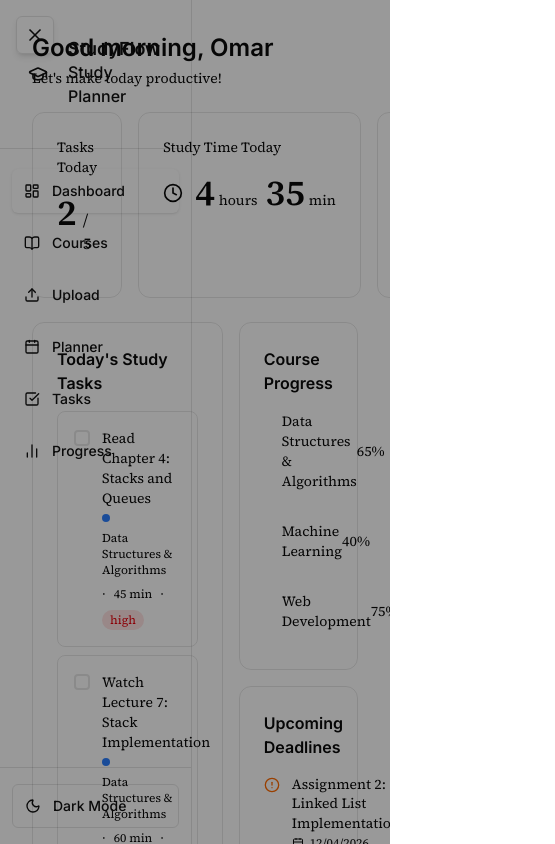
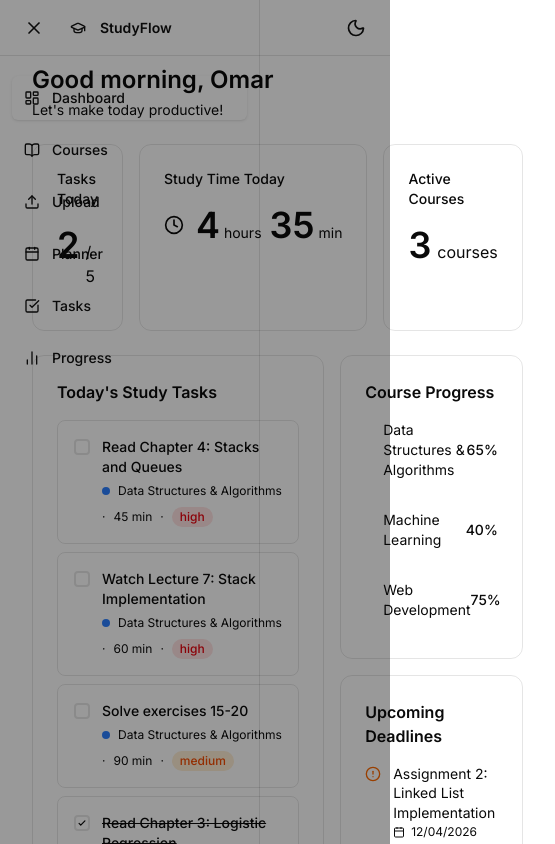
Before and after one commit to omar-z-z/StudyFlow, a Next.js app in the folder frontend/: page / in a window 390 px wide. Both pictures are taken after a click on the button 35 px from the left and 35 px from the top of the page. Shown: the top 844 px of the page, 555 px wide, since content can reach past the window. Built offline with nearby package versions, Linux system fonts and the light colour scheme.

Commit message:
Implement Sidebar component with mobile top bar, navigation items, and dark mode toggle; refactor layout and styles

```diff
--- a/frontend/app/(root)/layout.tsx
+++ b/frontend/app/(root)/layout.tsx
@@ -1,11 +1,13 @@
-import Sidebar from "@/components/Sidebar";
+import Sidebar from "@/components/Sidebar/Sidebar";
 import React from "react";
 
 const MainLayout = ({ children }: { children: React.ReactNode }) => {
   return (
     <div className="flex min-h-screen bg-background">
       <Sidebar />
-      {children}
+      <div className="md:ml-0 pt-8 md:pt-0">
+        {children}
+      </div>
     </div>
   );
 };
--- a/frontend/components/Sidebar.tsx
+++ b/frontend/components/Sidebar.tsx
@@ -8,18 +8,28 @@ import { Button } from "./basicComponents/button";
 import navItems from "@/lib/sidebarNavItems";
 
 export default function Sidebar() {
-  // "Dashboard" is the default active page
   const pathname = usePathname();
   const [menuOpen, setMenuOpen] = useState(false);
+  const [darkMode, setDarkMode] = useState(false);
 
   // Read system preference on first load so the icon matches reality
-  const [darkMode, setDarkMode] = useState(false);
-
   useEffect(() => {
     const isDark = document.documentElement.classList.contains("dark");
     setDarkMode(isDark);
+  }, []);
+
+  // Close the mobile menu whenever the route changes
+  useEffect(() => {
     setMenuOpen(false);
-  }, []);
+  }, [pathname]);
+
+  // Prevent body scroll while the mobile menu is open
+  useEffect(() => {
+    document.body.style.overflow = menuOpen ? "hidden" : "";
+    return () => {
+      document.body.style.overflow = "";
+    };
+  }, [menuOpen]);
 
   const toggleDark = () => {
     const html = document.documentElement;
@@ -34,28 +44,65 @@ export default function Sidebar() {
 
   return (
     <>
-      <button
-        className="fixed top-4 left-4 z-50 p-2 rounded-md bg-background border border-border shadow-md md:hidden"
-        onClick={() => setMenuOpen(!menuOpen)}
-      >
-        {menuOpen ? <X className="w-5 h-5" /> : <Menu className="w-5 h-5" />}
-      </button>
+      {/* ── Mobile top bar ─────────────────────────────────────────── */}
+      <header className="fixed top-0 left-0 right-0 z-50 h-14 flex items-center px-4 gap-3 bg-background border-b border-border md:hidden">
+        <button
+          aria-label={menuOpen ? "Close menu" : "Open menu"}
+          onClick={() => setMenuOpen(!menuOpen)}
+          className="p-2 rounded-md hover:bg-muted transition-colors"
+        >
+          {menuOpen ? (
+            <X className="w-5 h-5" />
+          ) : (
+            <Menu className="w-5 h-5" />
+          )}
+        </button>
+
+        {/* Brand mark */}
+        <div className="flex items-center gap-2">
+          <div className="w-7 h-7 rounded-lg bg-primary flex items-center justify-center shrink-0">
+            <GraduationCap className="w-4 h-4 text-primary-foreground" />
+          </div>
+          <span className="text-sm font-semibold text-foreground">
+            StudyFlow
+          </span>
+        </div>
+
+        {/* Dark-mode toggle lives in the top bar on mobile */}
+        <button
+          aria-label="Toggle dark mode"
+          onClick={toggleDark}
+          className="ml-auto p-2 rounded-md hover:bg-muted transition-colors"
+        >
+          {darkMode ? (
+            <Sun className="w-5 h-5" />
+          ) : (
+            <Moon className="w-5 h-5" />
+          )}
+        </button>
+      </header>
+
+      {/* ── Backdrop ───────────────────────────────────────────────── */}
       {menuOpen && (
         <div
           className="fixed inset-0 z-30 bg-black/40 md:hidden"
           onClick={() => setMenuOpen(false)}
         />
       )}
+
+      {/* ── Sidebar panel ──────────────────────────────────────────── */}
       <aside
         className={`
-          fixed z-40 flex flex-col w-48 md:w-56 lg:w-64 min-h-screen bg-background border-r border-border shrink-0
+          fixed z-40 flex flex-col h-full min-h-screen
+          bg-background border-r border-border shrink-0
           transition-transform duration-300 ease-in-out
+          w-[260px]
           ${menuOpen ? "translate-x-0" : "-translate-x-full"}
-          md:relative md:translate-x-0
+          md:relative md:translate-x-0 md:w-1/5 md:max-w-[250px]
         `}
       >
-        {/* Logo */}
-        <div className="px-5 py-10 border-b border-border">
+        {/* Logo — hidden on mobile (shown in the top bar instead) */}
+        <div className="hidden md:flex px-5 py-10 border-b border-border">
           <div className="flex items-center gap-3">
             <div className="w-9 h-9 rounded-lg bg-primary flex items-center justify-center shrink-0">
               <GraduationCap className="w-5 h-5 text-primary-foreground" />
@@ -70,6 +117,9 @@ export default function Sidebar() {
             </div>
           </div>
         </div>
+
+        {/* On mobile, push content below the fixed top bar */}
+        <div className="h-14 md:hidden shrink-0" />
 
         {/* Nav Items */}
         <nav className="flex-1 px-3 py-4 space-y-1 overflow-y-auto">
@@ -86,7 +136,7 @@ export default function Sidebar() {
                     isActive ? "shadow-sm" : "text-muted-foreground"
                   }`}
                 >
-                  <Icon className="w-10 h-10 shrink-0" />
+                  <Icon className="w-5 h-5 shrink-0" />
                   {label}
                 </Button>
               </Link>
@@ -94,8 +144,8 @@ export default function Sidebar() {
           })}
         </nav>
 
-        {/* Dark Mode Toggle */}
-        <div className="px-3 py-4 border-t border-border">
+        {/* Dark Mode Toggle — desktop only (mobile version is in the top bar) */}
+        <div className="hidden md:block px-3 py-4 border-t border-border">
           <Button
             onClick={toggleDark}
             variant="outline"
--- /dev/null
+++ b/frontend/components/Sidebar/MobileTopBar.tsx
@@ -0,0 +1,43 @@
+import { GraduationCap, Menu, Moon, Sun, X } from "lucide-react";
+
+interface MobileTopBarProps {
+  menuOpen: boolean;
+  darkMode: boolean;
+  onMenuToggle: () => void;
+  onDarkToggle: () => void;
+}
+
+export default function MobileTopBar({
+  menuOpen,
+  darkMode,
+  onMenuToggle,
+  onDarkToggle,
+}: MobileTopBarProps) {
+  return (
+    <header className="fixed top-0 left-0 right-0 z-50 h-14 flex items-center px-4 gap-3 bg-background border-b border-border md:hidden">
+      <button
+        aria-label={menuOpen ? "Close menu" : "Open menu"}
+        onClick={onMenuToggle}
+        className="p-2 rounded-md hover:bg-muted transition-colors"
+      >
+        {menuOpen ? <X className="w-5 h-5" /> : <Menu className="w-5 h-5" />}
+      </button>
+
+      {/* Brand */}
+      <div className="flex items-center gap-2">
+        <div className="w-7 h-7 rounded-lg bg-primary flex items-center justify-center shrink-0">
+          <GraduationCap className="w-4 h-4 text-primary-foreground" />
+        </div>
+        <span className="text-sm font-semibold text-foreground">StudyFlow</span>
+      </div>
+
+      <button
+        aria-label="Toggle dark mode"
+        onClick={onDarkToggle}
+        className="ml-auto p-2 rounded-md hover:bg-muted transition-colors"
+      >
+        {darkMode ? <Sun className="w-5 h-5" /> : <Moon className="w-5 h-5" />}
+      </button>
+    </header>
+  );
+}
--- /dev/null
+++ b/frontend/components/Sidebar/Sidebar.tsx
@@ -0,0 +1,99 @@
+"use client";
+
+import { useEffect, useState } from "react";
+import { GraduationCap, Moon, Sun } from "lucide-react";
+import { usePathname } from "next/navigation";
+import { Button } from "@/components/basicComponents/button";
+import { useDarkMode } from "@/hooks/useDarkMode";
+import MobileTopBar from "./MobileTopBar";
+import SidebarNav from "./SidebarNav";
+
+export default function Sidebar() {
+  const pathname = usePathname();
+  const { darkMode, toggleDark } = useDarkMode();
+  const [menuOpen, setMenuOpen] = useState(false);
+
+  // Close drawer on route change
+  useEffect(() => {
+    setMenuOpen(false);
+  }, [pathname]);
+
+  // Lock body scroll while drawer is open
+  useEffect(() => {
+    document.body.style.overflow = menuOpen ? "hidden" : "";
+    return () => {
+      document.body.style.overflow = "";
+    };
+  }, [menuOpen]);
+
+  return (
+    <>
+      {/* Top bar — mobile only */}
+      <MobileTopBar
+        menuOpen={menuOpen}
+        darkMode={darkMode}
+        onMenuToggle={() => setMenuOpen((prev) => !prev)}
+        onDarkToggle={toggleDark}
+      />
+
+      {/* Backdrop — closes drawer on outside tap */}
+      {menuOpen && (
+        <div
+          className="fixed inset-0 z-30 bg-black/40 md:hidden"
+          onClick={() => setMenuOpen(false)}
+        />
+      )}
+
+      {/* Sidebar panel */}
+      <aside
+        className={`
+          fixed z-40 flex flex-col h-full min-h-screen
+          bg-background border-r border-border shrink-0
+          transition-transform duration-300 ease-in-out
+          w-[260px]
+          ${menuOpen ? "translate-x-0" : "-translate-x-full"}
+          md:relative md:translate-x-0 md:w-1/5 md:max-w-[250px]
+        `}
+      >
+        {/* Desktop logo (hidden on mobile) */}
+        <div className="hidden md:flex px-5 py-10 border-b border-border">
+          <div className="flex items-center gap-3">
+            <div className="w-9 h-9 rounded-lg bg-primary flex items-center justify-center shrink-0">
+              <GraduationCap className="w-5 h-5 text-primary-foreground" />
+            </div>
+            <div>
+              <h1 className="text-lg font-semibold text-foreground leading-none">
+                StudyFlow
+              </h1>
+              <h3 className="text-base text-muted-foreground mt-0.5">
+                Study Planner
+              </h3>
+            </div>
+          </div>
+        </div>
+
+        {/* Spacer so nav items clear the fixed top bar on mobile */}
+        <div className="h-14 md:hidden shrink-0" />
+
+        {/* Nav links */}
+        <SidebarNav />
+
+        {/* Dark mode button */}
+        <div className="hidden md:block px-3 py-4 border-t border-border">
+          <Button
+            onClick={toggleDark}
+            variant="outline"
+            className="w-full justify-start gap-3"
+          >
+            {darkMode ? (
+              <Sun className="w-5 h-5 shrink-0" />
+            ) : (
+              <Moon className="w-5 h-5 shrink-0" />
+            )}
+            {darkMode ? "Light Mode" : "Dark Mode"}
+          </Button>
+        </div>
+      </aside>
+    </>
+  );
+}
--- /dev/null
+++ b/frontend/components/Sidebar/SidebarNav.tsx
@@ -0,0 +1,32 @@
+import Link from "next/link";
+import { usePathname } from "next/navigation";
+import { Button } from "@/components/basicComponents/button";
+import navItems from "@/lib/sidebarNavItems";
+
+export default function SidebarNav() {
+  const pathname = usePathname();
+
+  return (
+    <nav className="flex-1 px-3 py-4 space-y-1 overflow-y-auto">
+      {navItems.map(({ label, icon: Icon, href }) => {
+        const isActive =
+          href === "/" ? pathname === href : pathname.startsWith(href);
+
+        return (
+          <Link key={label} href={href}>
+            <Button
+              size="default"
+              variant={isActive ? "default" : "secondary"}
+              className={`w-full justify-start gap-3 text-base rounded-lg my-1 ${
+                isActive ? "shadow-sm" : "text-muted-foreground"
+              }`}
+            >
+              <Icon className="w-5 h-5 shrink-0" />
+              {label}
+            </Button>
+          </Link>
+        );
+      })}
+    </nav>
+  );
+}
--- /dev/null
+++ b/frontend/hooks/useDarkMode.ts
@@ -0,0 +1,18 @@
+import { useEffect, useState } from "react";
+
+export function useDarkMode() {
+  const [darkMode, setDarkMode] = useState(false);
+
+  useEffect(() => {
+    setDarkMode(document.documentElement.classList.contains("dark"));
+  }, []);
+
+  const toggleDark = () => {
+    const html = document.documentElement;
+    const next = !html.classList.contains("dark");
+    html.classList.toggle("dark", next);
+    setDarkMode(next);
+  };
+
+  return { darkMode, toggleDark };
+}
--- a/frontend/styles/fonts.css
+++ b/frontend/styles/fonts.css
@@ -2,6 +2,7 @@
 
 :root {
   --font-heading: 'Inter', sans-serif;
-  --font-body: 'Source Serif 4', serif;
+  /* --font-body: 'Source Serif 4', serif; */
+  --font-body: 'Inter', sans-serif;
   --font-mono: 'JetBrains Mono', monospace;
 }
```
